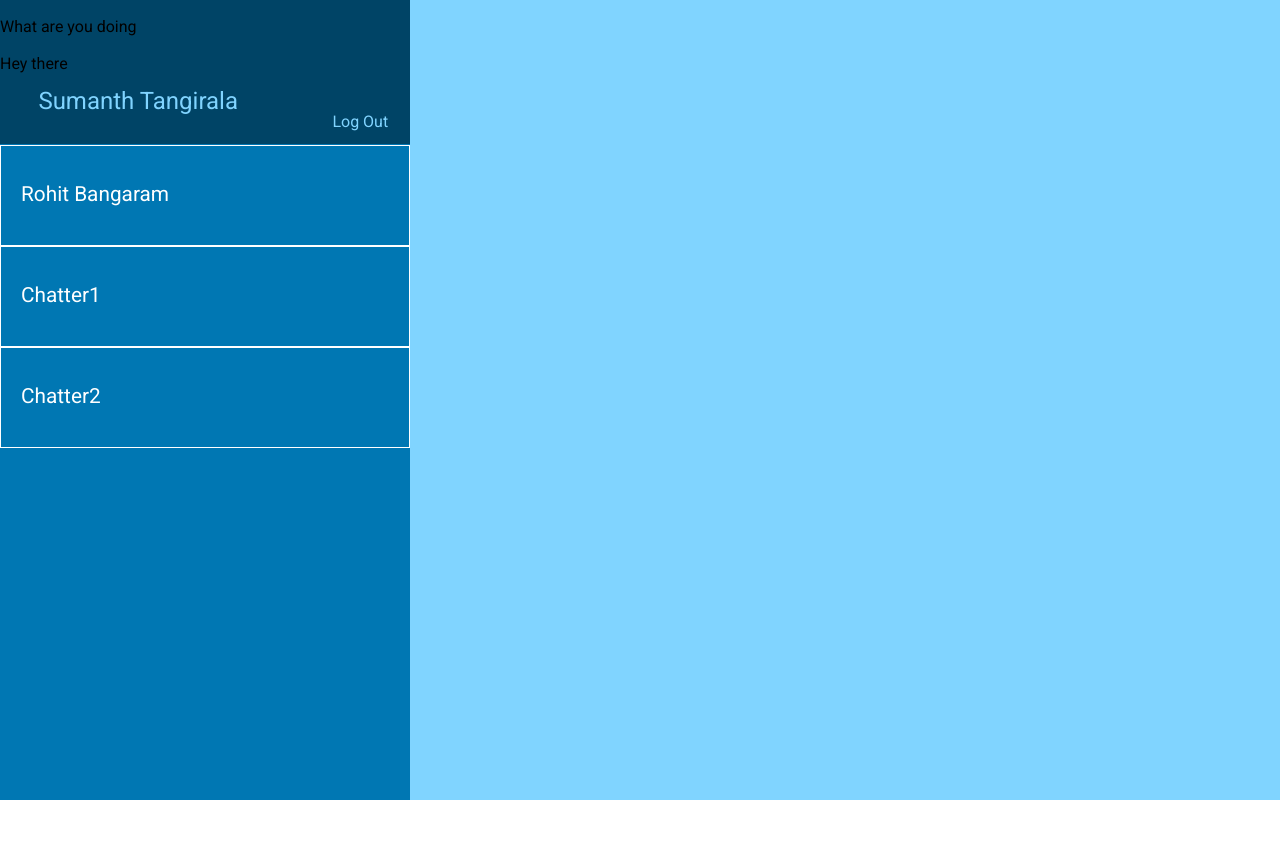
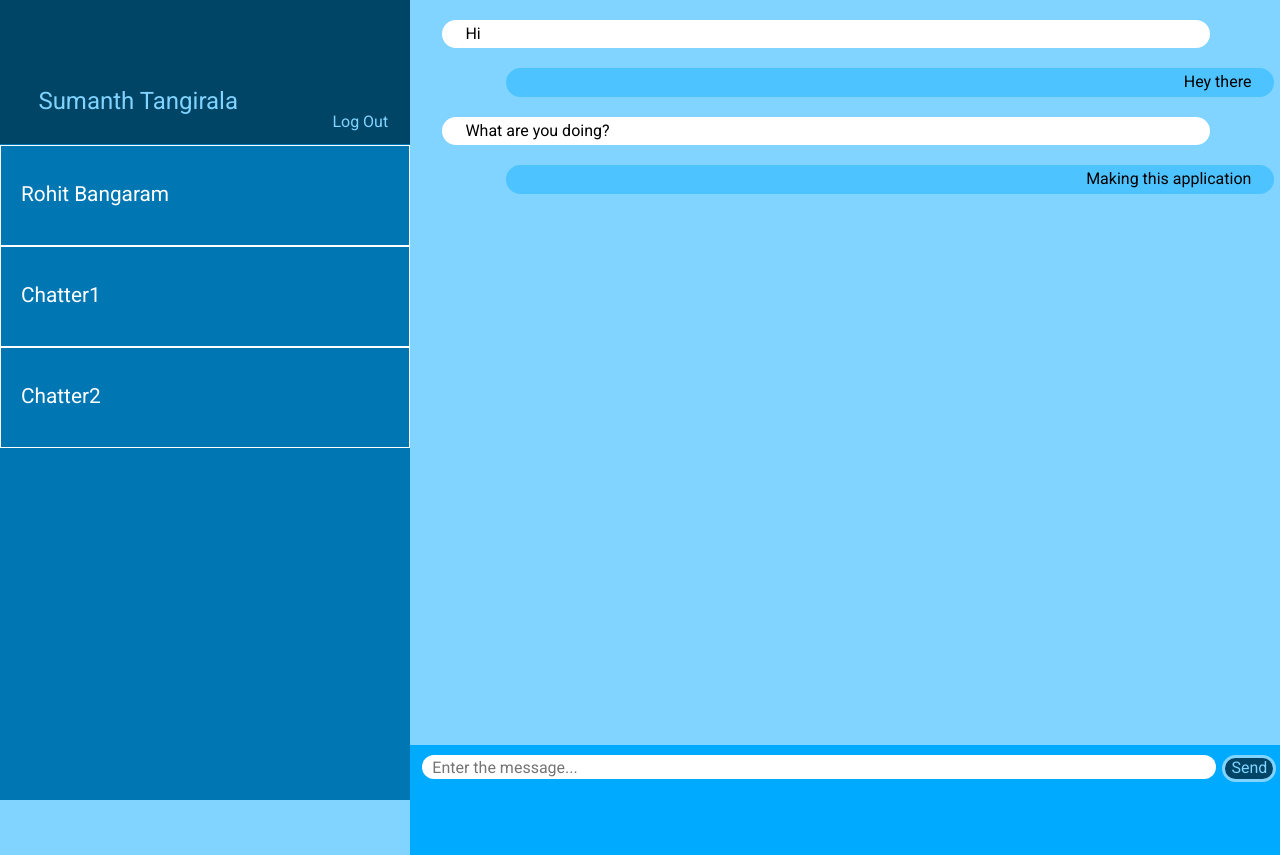
Before and after one commit to Htnamus/Chatting-Application, a plain HTML site: page chat.html in a window 1280 px wide. Before the commit the page ends 800 px from the top, so only its background shows below. Drawn offline with nearby package versions, Linux system fonts and the light colour scheme.

Commit message:
Chat box

```diff
--- a/chat.html
+++ b/chat.html
@@ -20,18 +20,24 @@
 		<div class="chat_member">Rohit Bangaram</div>
 		<div class="chat_member">Chatter1</div>
 		<div class="chat_member">Chatter2</div>
-		<!-- <div class="chat_members"></div>
-		<div class="chat_members">Chatterer:5</div> -->
 	</div>
 	<div class="main_stuff">
 		<div class="current_chatter">
 
 		</div>
-		<div class="other_message">Making this application</div>
-		<div class="my_message">What are you doing</div>
-		<div class="other_message">Hi/div>
+		<div class="other_message">Hi</div>
 		<div class="my_message">Hey there</div>
+		<div class="other_message">What are you doing?</div>
+		<div class="my_message">Making this application</div>
 	</div>
+	<div class="textBox">
+		<br><br>
+<br><br><br><br>		<form>
+		 	<input type="text" class="text" name="text" placeholder="  Enter the message...">
+			<input type="submit" class="send" value="Send">
+		</form>
+	</div>
+
 
 </body>
 </html>
--- a/style.css
+++ b/style.css
@@ -12,7 +12,11 @@ body{
 	background-image: url("background.jpg");
 	background-size: cover;
 }
+body.homepage{
+	background-color: #80d4ff;
+	background-image: none;
 
+}
 .main_page{
 	position: fixed;
 	left: 21%;
@@ -35,10 +39,10 @@ body{
 	position: fixed;
 	left: 37%;
 	top: 63%;
-	height:50px;
-	width:450px;
-	padding: 30px;
-	font-size: 1em;
+	height:73px;
+	width:352px;
+	padding: 11px;
+	font-size: .7em;
 
 }
 .login:hover{
@@ -92,7 +96,7 @@ body{
 	bottom:0;
 	left:30%;
 	width:100%;
-	height:100%;
+	height:80%;
 	background-color: #80d4ff;
 	background-size: cover;
 }
@@ -100,6 +104,7 @@ body{
 .chat_member:hover{
 	color:#004466;
 	background-color: white;
+	border-width: 2.5px;
 }
 .chat_member{
 	position: relative;
@@ -114,5 +119,59 @@ body{
 
 .my_message{
 	position: relative;
-	top=
+	background-color: #4dc3ff;
+	left:38%;
+	border: solid;
+	border-color: #4dc3ff;
+	border-radius: 20px;
+	width: 60%;
+	text-align: right;
+	padding: 2px;
+	padding-right: 20px;
+	margin:20px;
 }
+.other_message{
+	margin:20px;
+	padding: 2px;
+	position: relative;
+	background-color: white;
+	left:33%;
+	border: solid;
+	border-color: white;
+	border-radius: 20px;
+	width: 60%;
+	text-align: left;
+	padding-left: 20px;
+}
+.textBox{
+
+	background-color: #00aaff;
+	position: relative;
+	border-color: white;
+	top:85px;
+	width: 68%;
+	left:32%;
+}
+.text{
+	border:1000px;
+	border-color: #00aaff;
+	width: 62%;
+	height: 3%;
+	position: fixed;
+	top:94.4%;
+	left:33%;
+	border-radius: 30px;
+}
+.send{
+	float: right;
+	position: fixed;
+	top:94.4%;
+	left:95.5%;
+	border-radius: 30px;
+	background-color: #004466;
+	color:#80d4ff;
+	border:solid;
+}
+.send:hover{
+	background-color: #00334d;
+}
```
Also changed, not shown: app.js (added, +20 -0 lines), functions.js (added, +19 -0 lines), index.html (+7 -6 lines), temporary.html (+5 -39 lines), 2 other files.
